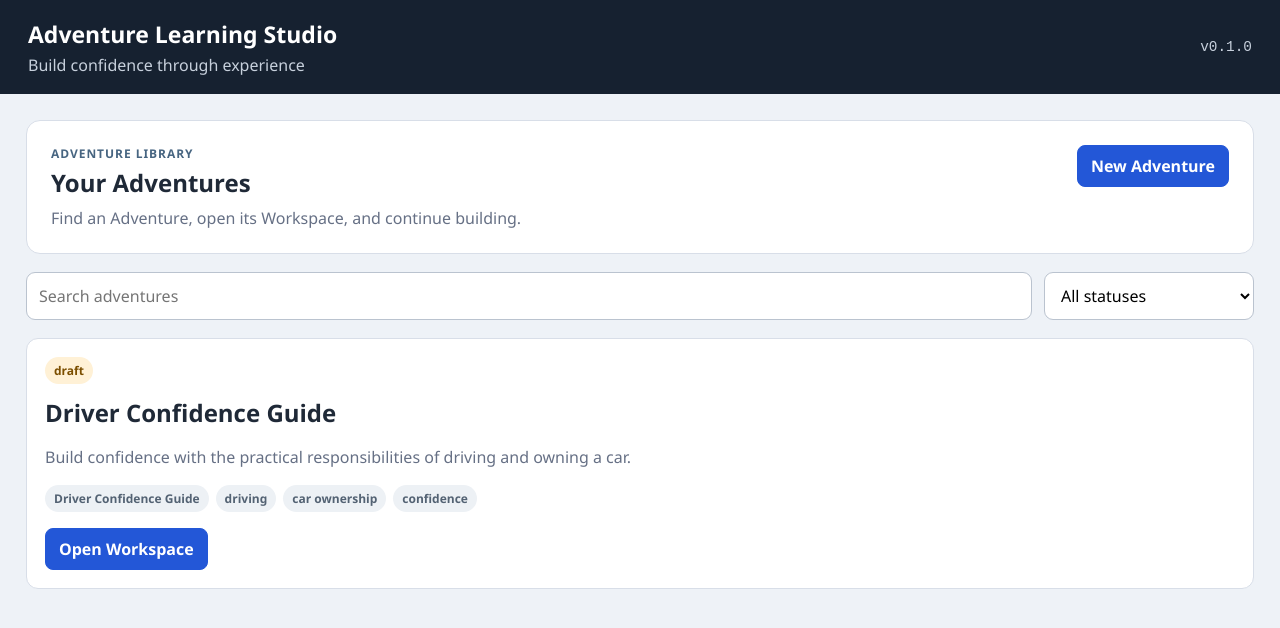
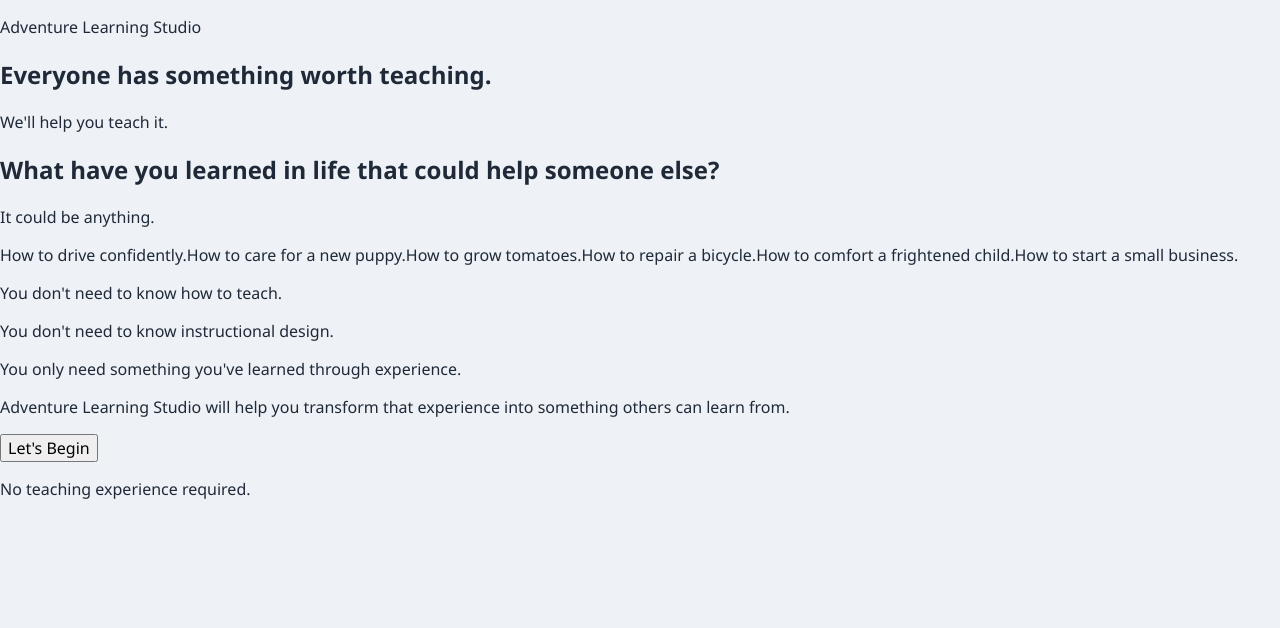
Before and after one commit to aferlazzo/AdventureLearningStudio, a React (Vite) app: page / in a window 1280 px wide. Shown: the top 628 px of the page. Built offline with nearby package versions, Linux system fonts and the light colour scheme.

Commit message:
Route first visit through welcome page

```diff
--- a/src/App.tsx
+++ b/src/App.tsx
@@ -1,11 +1,13 @@
 import { useState } from "react";
 import { AppHeader } from "./components/AppHeader";
 import { LibraryPage } from "./pages/LibraryPage";
+import { WelcomePage } from "./pages/WelcomePage";
 import { WorkspacePage } from "./pages/WorkspacePage";
 import { loadAdventures, saveAdventures } from "./services/adventureStore";
 import type { Adventure } from "./models/adventure";
 
 export default function App() {
+  const [hasBegun, setHasBegun] = useState(false);
   const [adventures, setAdventures] = useState<Adventure[]>(() => loadAdventures());
   const [activeAdventureId, setActiveAdventureId] = useState<string | null>(null);
 
@@ -19,14 +21,11 @@ export default function App() {
   }
 
   function updateAdventure(updated: Adventure) {
-    persist(
-      adventures.map((item) => (item.id === updated.id ? updated : item))
-    );
+    persist(adventures.map((item) => (item.id === updated.id ? updated : item)));
   }
 
   function createAdventure() {
     const now = new Date().toISOString();
-
     const adventure: Adventure = {
       id: crypto.randomUUID(),
       title: "Untitled Adventure",
@@ -38,13 +37,10 @@ export default function App() {
       version: 1,
       tags: [],
       domain: "General",
-
       purpose: "",
       audience: "",
       confidenceOutcome: "",
-
       missions: [],
-
       notes: [],
       activity: ["Adventure created"]
     };
@@ -60,17 +56,19 @@ export default function App() {
     const confirmed = window.confirm(
       `Delete "${adventure.title}"? This cannot be undone.`
     );
-
     if (!confirmed) return;
 
     persist(adventures.filter((item) => item.id !== id));
     setActiveAdventureId(null);
   }
 
+  if (!hasBegun) {
+    return <WelcomePage onBegin={() => setHasBegun(true)} />;
+  }
+
   return (
     <>
       <AppHeader onHome={() => setActiveAdventureId(null)} />
-
       {activeAdventure ? (
         <WorkspacePage
           adventure={activeAdventure}
```
